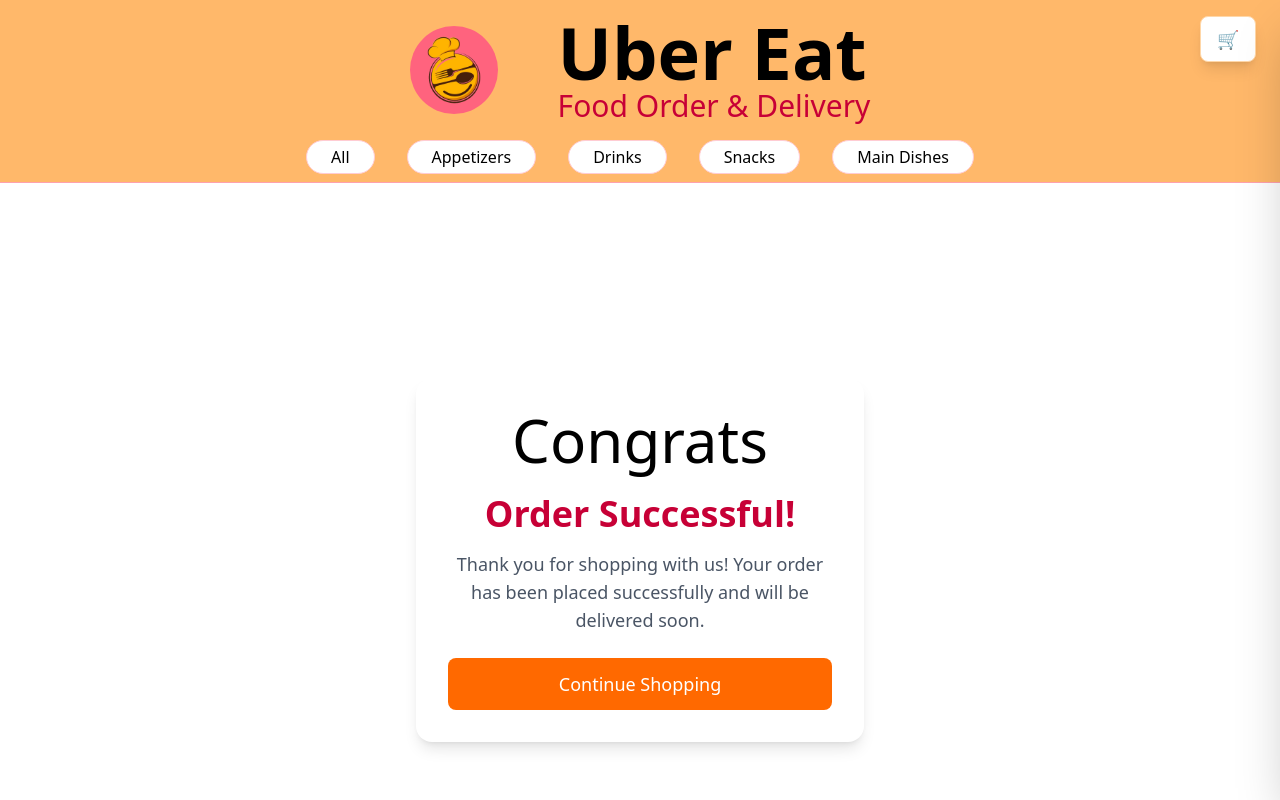
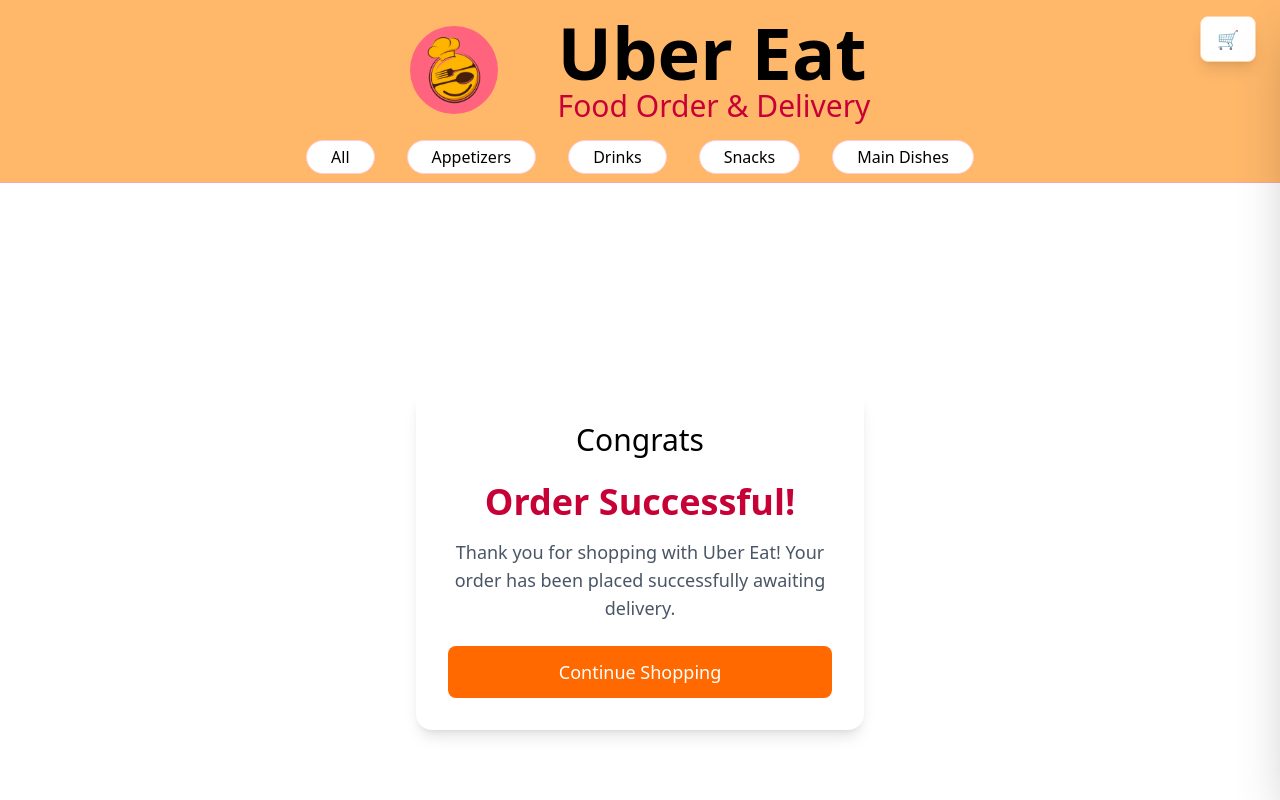
Before and after one commit to joshwizard/Uber-Eat, a React (Vite) app: page /success in a window 1280 px wide. Shown: the top 800 px of the page. Built offline with nearby package versions, Linux system fonts and the light colour scheme.

Commit message:
code changes

```diff
--- a/src/components/Header.jsx
+++ b/src/components/Header.jsx
@@ -58,7 +58,7 @@
         )}
       </header>
 
-      {/* Dark Overlay */}
+      {/* Cart closes when user clicks outside it */}
       {isCartOpen && (
         <div
           onClick={() => setIsCartOpen(false)}
@@ -78,7 +78,7 @@
             onClick={() => setIsCartOpen(false)}
             className="text-rose-600 font-bold text-xl hover:text-rose-800"
           >
-            ✕
+            x
           </button>
         </div>
 
--- a/src/pages/Success.jsx
+++ b/src/pages/Success.jsx
@@ -7,18 +7,19 @@
   return (
     <div className="flex flex-col items-center justify-center min-h-screen text-center px-6">
       <div className="bg-white shadow-lg rounded-2xl p-8 max-w-md mx-auto">
-        <div className="text-6xl mb-6">Congrats</div>
-        <h1 className="text-4xl font-bold text-rose-700 mb-4">
-          Order Successful!
-        </h1>
+
+        <div className="text-3xl mb-6">Congrats</div>
+
+        <h1 className="text-4xl font-bold text-rose-700 mb-4">Order Successful!</h1>
+
         <p className="text-lg text-gray-600 mb-6">
-          Thank you for shopping with us! Your order has been placed successfully and will be delivered soon.
+          Thank you for shopping with Uber Eat! Your order has been placed successfully awaiting delivery.
         </p>
+
         <div className="space-y-4">
           <button
             onClick={() => navigate("/")}
-            className="w-full bg-orange-500 hover:bg-orange-600 text-white px-6 py-3 rounded-lg text-lg font-medium transition"
-          >
+            className="w-full bg-orange-500 hover:bg-orange-600 text-white px-6 py-3 rounded-lg text-lg font-medium transition">
             Continue Shopping
           </button>
         </div>
```
